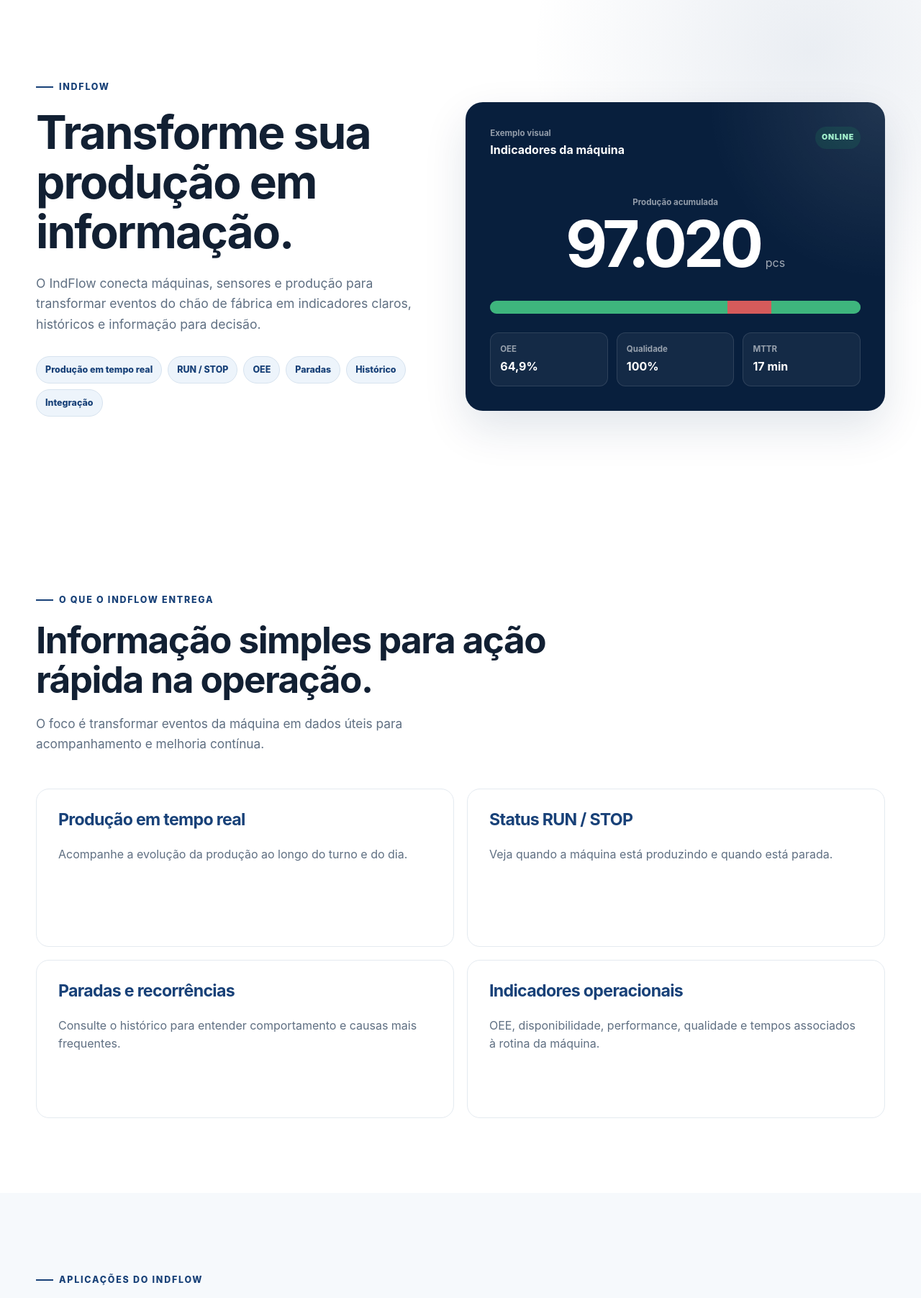
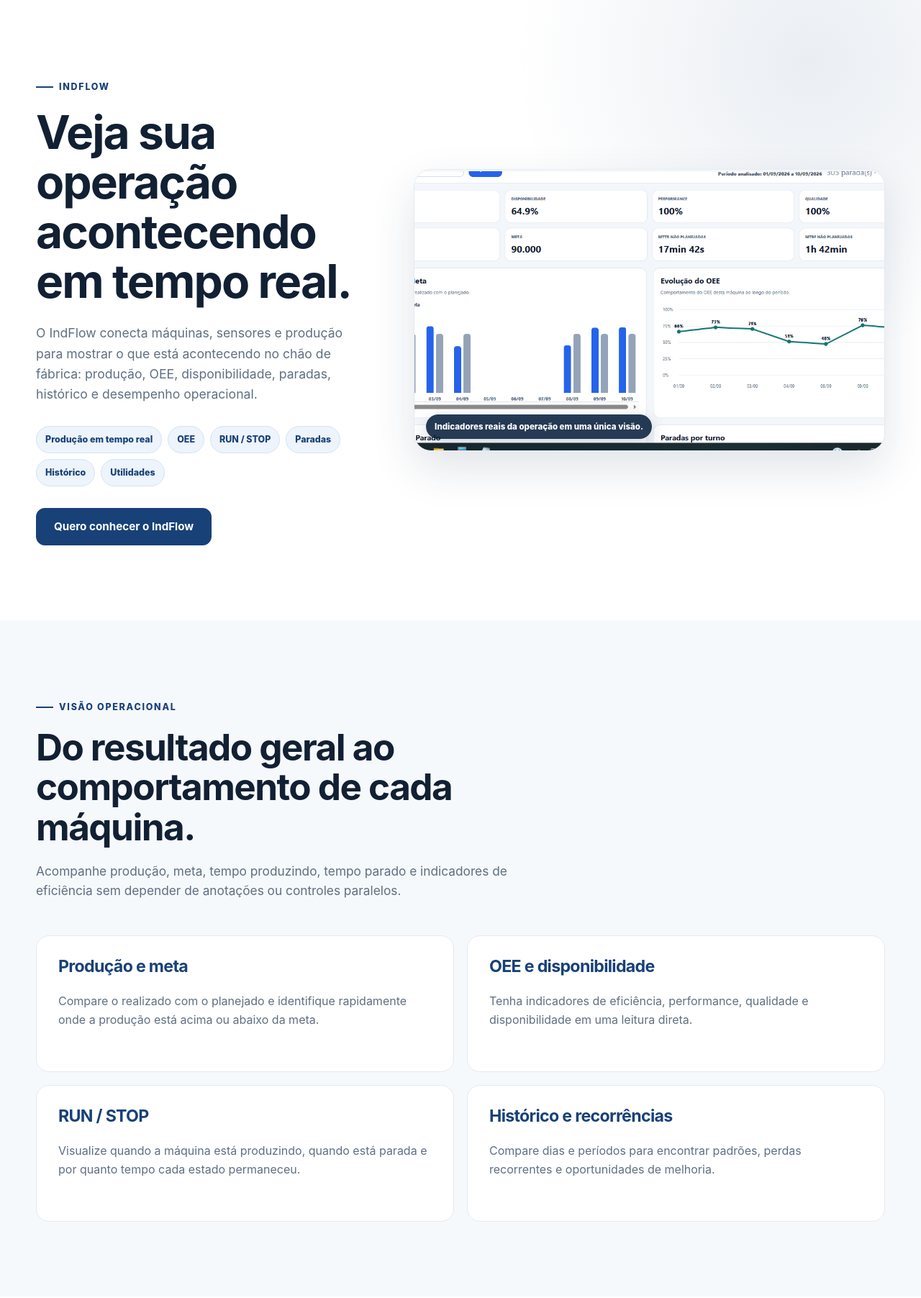
Before and after one commit to NettoSantana/NETTSAN_PORTAL, a Flask app: page /indflow in a window 1280 px wide. Shown: the part 79-1883 px from the top of the page at 72% size. Run offline with Flask 3, Linux system fonts and the light colour scheme.

Commit message:
Melhora pagina comercial do IndFlow com telas reais

```diff
--- a/static/css/site.css
+++ b/static/css/site.css
@@ -704,3 +704,110 @@ p { color:var(--muted); }
     .gestflow-real-preview-hero img { height: 330px; }
     .gestflow-real-preview figcaption { left: 12px; bottom: 12px; }
 }
+
+/* CAMINHO COMPLETO: C:\Users\vlula\OneDrive\Área de Trabalho\Projetos Backup\NETTSAN_PORTAL\static\css\site.css
+   DATA E HORA DO ULTIMO RECODE: 2026-09-11 05:35 -03:00
+   MOTIVO DA ALTERACAO: Exibir telas reais do IndFlow no portal comercial com enquadramento responsivo e hierarquia visual coerente com a identidade NETTSAN. */
+
+.indflow-hero { overflow: hidden; }
+.indflow-hero-grid { grid-template-columns: .82fr 1.18fr; }
+.indflow-product-section { overflow: hidden; }
+.indflow-section-copy { max-width: 720px; margin-bottom: 38px; }
+.indflow-section-copy > p { max-width: 680px; font-size: 1.06rem; }
+.indflow-section-copy-center { max-width: 780px; margin-inline: auto; text-align: center; }
+.indflow-section-copy-center .eyebrow { justify-content: center; }
+
+.indflow-product-shot {
+    position: relative;
+    margin: 0;
+    overflow: hidden;
+    border: 1px solid var(--line);
+    border-radius: 24px;
+    background: var(--white);
+    box-shadow: 0 24px 60px rgba(12,43,82,.13);
+}
+.indflow-product-shot img {
+    display: block;
+    width: 100%;
+    height: auto;
+    object-fit: contain;
+    background: #f3f6fa;
+}
+.indflow-product-shot figcaption {
+    position: absolute;
+    left: 16px;
+    bottom: 16px;
+    padding: 8px 12px;
+    border-radius: 999px;
+    color: var(--white);
+    background: rgba(8,31,61,.88);
+    font-size: .72rem;
+    font-weight: 800;
+    box-shadow: 0 8px 24px rgba(8,31,61,.18);
+}
+.indflow-product-shot-hero img { min-height: 390px; object-fit: cover; object-position: top center; }
+.indflow-product-shot-wide img { max-height: 720px; object-fit: contain; }
+.indflow-product-shot-detail img { min-height: 430px; object-fit: contain; }
+.indflow-product-shot-tall { max-height: 760px; }
+.indflow-product-shot-tall img { width: 100%; height: 760px; object-fit: cover; object-position: top center; }
+.indflow-product-shot-utilities img { max-height: 540px; }
+
+.indflow-split-real {
+    display: grid;
+    grid-template-columns: .78fr 1.22fr;
+    align-items: center;
+    gap: 64px;
+}
+.indflow-split-real .indflow-section-copy { margin-bottom: 0; }
+.indflow-split-reverse { grid-template-columns: .82fr 1.18fr; }
+.indflow-split-reverse .indflow-section-copy { order: 2; }
+.indflow-split-reverse .indflow-product-shot { order: 1; }
+
+.indflow-highlight-list { display: grid; gap: 10px; margin-top: 28px; }
+.indflow-highlight-list div {
+    padding: 17px 18px;
+    border: 1px solid var(--line);
+    border-radius: 14px;
+    background: var(--white);
+}
+.indflow-highlight-list strong,
+.indflow-highlight-list span { display: block; }
+.indflow-highlight-list strong { margin-bottom: 5px; color: var(--blue); }
+.indflow-highlight-list span { color: var(--muted); font-size: .9rem; }
+
+.indflow-feature-grid article { min-height: 190px; }
+
+@media (max-width: 1060px) {
+    .indflow-hero-grid,
+    .indflow-split-real,
+    .indflow-split-reverse { grid-template-columns: 1fr; }
+    .indflow-split-reverse .indflow-section-copy,
+    .indflow-split-reverse .indflow-product-shot { order: initial; }
+    .indflow-product-shot-hero img { min-height: 0; }
+    .indflow-product-shot-tall { max-height: 620px; }
+    .indflow-product-shot-tall img { height: 620px; }
+}
+
+@media (max-width: 620px) {
+    .indflow-section-copy { margin-bottom: 26px; }
+    .indflow-section-copy-center { text-align: left; }
+    .indflow-section-copy-center .eyebrow { justify-content: flex-start; }
+    .indflow-product-shot { border-radius: 17px; }
+    .indflow-product-shot figcaption {
+        position: static;
+        display: block;
+        border-radius: 0;
+        color: var(--muted);
+        background: var(--white);
+        box-shadow: none;
+    }
+    .indflow-product-shot-detail img,
+    .indflow-product-shot-tall img,
+    .indflow-product-shot-wide img,
+    .indflow-product-shot-utilities img {
+        min-height: 0;
+        height: auto;
+        max-height: none;
+        object-fit: contain;
+    }
+}
--- a/templates/indflow.html
+++ b/templates/indflow.html
@@ -1,142 +1,144 @@
 <!-- CAMINHO COMPLETO: C:\Users\vlula\OneDrive\Área de Trabalho\Projetos Backup\NETTSAN_PORTAL\templates\indflow.html -->
-<!-- DATA E HORA DO ULTIMO RECODE: 2026-09-10 22:45 -03:00 -->
-<!-- MOTIVO DA ALTERACAO: Substituir textos sobre estrutura da pagina por comunicacao comercial direcionada ao cliente. -->
+<!-- DATA E HORA DO ULTIMO RECODE: 2026-09-11 05:35 -03:00 -->
+<!-- MOTIVO DA ALTERACAO: Apresentar o IndFlow com telas reais de indicadores, historico, detalhe por hora, paradas e utilidades para demonstrar o produto ao cliente. -->
 {% extends "base.html" %}
 
 {% block title %}IndFlow | Monitoramento industrial da NETTSAN{% endblock %}
-{% block meta_description %}Conheça o IndFlow, solução da NETTSAN para monitoramento de máquinas, produção em tempo real, paradas e indicadores industriais.{% endblock %}
+{% block meta_description %}Conheça o IndFlow, solução da NETTSAN para monitoramento de máquinas, produção em tempo real, OEE, paradas, histórico e utilidades industriais.{% endblock %}
 
 {% block content %}
-<section class="page-hero section">
-    <div class="container page-hero-grid">
+<section class="page-hero section indflow-hero">
+    <div class="container page-hero-grid indflow-hero-grid">
         <div>
             <span class="eyebrow">IndFlow</span>
-            <h1>Transforme sua produção em informação.</h1>
-            <p>O IndFlow conecta máquinas, sensores e produção para transformar eventos do chão de fábrica em indicadores claros, históricos e informação para decisão.</p>
+            <h1>Veja sua operação acontecendo em tempo real.</h1>
+            <p>O IndFlow conecta máquinas, sensores e produção para mostrar o que está acontecendo no chão de fábrica: produção, OEE, disponibilidade, paradas, histórico e desempenho operacional.</p>
             <div class="chip-row">
                 <span>Produção em tempo real</span>
+                <span>OEE</span>
                 <span>RUN / STOP</span>
-                <span>OEE</span>
                 <span>Paradas</span>
                 <span>Histórico</span>
-                <span>Integração</span>
+                <span>Utilidades</span>
             </div>
+            <a class="button" href="{{ url_for('contato') }}">Quero conhecer o IndFlow</a>
         </div>
-        <div class="production-panel">
-            <div class="production-head">
-                <div>
-                    <small>Exemplo visual</small>
-                    <strong>Indicadores da máquina</strong>
-                </div>
-                <span class="live-pill">ONLINE</span>
-            </div>
-            <div class="production-value">
-                <small>Produção acumulada</small>
-                <strong>97.020</strong><span>pcs</span>
-            </div>
-            <div class="timeline">
-                <span class="run" style="width: 64%"></span>
-                <span class="stop" style="width: 12%"></span>
-                <span class="run" style="width: 24%"></span>
-            </div>
-            <div class="production-foot">
-                <div><small>OEE</small><strong>64,9%</strong></div>
-                <div><small>Qualidade</small><strong>100%</strong></div>
-                <div><small>MTTR</small><strong>17 min</strong></div>
-            </div>
-        </div>
+        <figure class="indflow-product-shot indflow-product-shot-hero">
+            <img src="{{ url_for('static', filename='img/indflow/indicadores.png') }}" alt="Tela real do IndFlow com indicadores de OEE, disponibilidade, performance, qualidade, produção e gráficos operacionais">
+            <figcaption>Indicadores reais da operação em uma única visão.</figcaption>
+        </figure>
     </div>
 </section>
 
-<section class="section">
+<section class="section section-soft">
     <div class="container">
         <div class="section-heading">
-            <span class="eyebrow">O que o IndFlow entrega</span>
-            <h2>Informação simples para ação rápida na operação.</h2>
-            <p>O foco é transformar eventos da máquina em dados úteis para acompanhamento e melhoria contínua.</p>
+            <span class="eyebrow">Visão operacional</span>
+            <h2>Do resultado geral ao comportamento de cada máquina.</h2>
+            <p>Acompanhe produção, meta, tempo produzindo, tempo parado e indicadores de eficiência sem depender de anotações ou controles paralelos.</p>
         </div>
-        <div class="feature-grid">
+        <div class="feature-grid indflow-feature-grid">
             <article>
-                <h3>Produção em tempo real</h3>
-                <p>Acompanhe a evolução da produção ao longo do turno e do dia.</p>
+                <h3>Produção e meta</h3>
+                <p>Compare o realizado com o planejado e identifique rapidamente onde a produção está acima ou abaixo da meta.</p>
             </article>
             <article>
-                <h3>Status RUN / STOP</h3>
-                <p>Veja quando a máquina está produzindo e quando está parada.</p>
+                <h3>OEE e disponibilidade</h3>
+                <p>Tenha indicadores de eficiência, performance, qualidade e disponibilidade em uma leitura direta.</p>
             </article>
             <article>
-                <h3>Paradas e recorrências</h3>
-                <p>Consulte o histórico para entender comportamento e causas mais frequentes.</p>
+                <h3>RUN / STOP</h3>
+                <p>Visualize quando a máquina está produzindo, quando está parada e por quanto tempo cada estado permaneceu.</p>
             </article>
             <article>
-                <h3>Indicadores operacionais</h3>
-                <p>OEE, disponibilidade, performance, qualidade e tempos associados à rotina da máquina.</p>
+                <h3>Histórico e recorrências</h3>
+                <p>Compare dias e períodos para encontrar padrões, perdas recorrentes e oportunidades de melhoria.</p>
             </article>
         </div>
     </div>
 </section>
 
-<section class="section section-soft" id="cases">
+<section class="section indflow-product-section">
     <div class="container">
-        <div class="section-heading">
-            <span class="eyebrow">Aplicações do IndFlow</span>
-            <h2>Monitoramento industrial aplicado à rotina da fábrica.</h2>
-            <p>Da coleta de sinais aos indicadores de produção, o IndFlow integra dados da operação para apoiar acompanhamento, análise e melhoria contínua.</p>
+        <div class="indflow-section-copy">
+            <span class="eyebrow">Histórico operacional</span>
+            <h2>Entenda o que aconteceu em cada turno.</h2>
+            <p>Consulte a produção por dia, tempo produzindo, tempo parado, ordens de produção e quantidade de paradas. O histórico transforma o que aconteceu na máquina em uma base clara para análise.</p>
         </div>
-        <div class="mini-case-grid">
-            <article class="mini-case-card">
-                <span class="solution-number">01</span>
-                <h3>Monitoramento de máquina</h3>
-                <p>Contagem de ciclos, produção por pulso, leitura de estado e acompanhamento do comportamento da máquina.</p>
-                <ul class="bullet-list">
-                    <li>Integração com sensores</li>
-                    <li>Coleta automática</li>
-                    <li>Visão em tempo real</li>
-                </ul>
-            </article>
-            <article class="mini-case-card">
-                <span class="solution-number">02</span>
-                <h3>OEE, paradas e análise operacional</h3>
-                <p>Indicadores para comparar meta, produção, disponibilidade e evolução da eficiência ao longo do período.</p>
-                <ul class="bullet-list">
-                    <li>OEE e disponibilidade</li>
-                    <li>Paradas planejadas e não planejadas</li>
-                    <li>Histórico para tomada de decisão</li>
-                </ul>
-            </article>
-            <article class="mini-case-card">
-                <span class="solution-number">03</span>
-                <h3>Aplicações industriais conectadas</h3>
-                <p>Controle de acesso a máquinas, monitoramento remoto, utilidades e outras integrações ligadas à operação industrial.</p>
-                <ul class="bullet-list">
-                    <li>RFID e lógica de autorização</li>
-                    <li>Monitoramento de equipamentos</li>
-                    <li>Base para manutenção e expansão futura</li>
-                </ul>
-            </article>
-        </div>
+        <figure class="indflow-product-shot indflow-product-shot-wide">
+            <img src="{{ url_for('static', filename='img/indflow/historico.png') }}" alt="Tela real do histórico operacional do IndFlow com produção, tempo produzindo, tempo parado, OPs e paradas por dia">
+            <figcaption>Histórico operacional por período e por máquina.</figcaption>
+        </figure>
     </div>
 </section>
 
-<section class="section">
-    <div class="container showcase-grid">
-        <div class="showcase-copy">
-            <span class="eyebrow">Leitura da operação</span>
-            <h2>Da máquina ao gestor, em uma linha simples de informação.</h2>
-            <p>O IndFlow liga os eventos da máquina à leitura operacional. Isso melhora a percepção do que está acontecendo no chão de fábrica e cria uma base melhor para gestão e manutenção.</p>
+<section class="section section-soft indflow-product-section">
+    <div class="container indflow-split-real">
+        <div class="indflow-section-copy">
+            <span class="eyebrow">Detalhe por hora</span>
+            <h2>Do resultado do dia ao detalhe de cada hora.</h2>
+            <p>Abra um dia e veja exatamente como a operação se comportou hora a hora. A linha do tempo deixa visível quando a máquina produziu, quando parou e quantas interrupções aconteceram em cada intervalo.</p>
             <div class="metric-list">
-                <div><strong>Máquina</strong><span>Sensores, sinais e eventos do equipamento.</span></div>
-                <div><strong>Coleta</strong><span>Leitura, tratamento e envio da informação.</span></div>
-                <div><strong>Painel</strong><span>Indicadores visuais simples para a rotina.</span></div>
-                <div><strong>Ação</strong><span>Melhor resposta operacional com base em dados.</span></div>
+                <div><strong>Produção</strong><span>Quantidade realizada em cada faixa de horário.</span></div>
+                <div><strong>Meta</strong><span>Referência planejada para comparação direta.</span></div>
+                <div><strong>Produzindo</strong><span>Tempo acumulado em estado RUN.</span></div>
+                <div><strong>Parado</strong><span>Tempo acumulado em estado STOP.</span></div>
             </div>
-            <a class="button" href="{{ url_for('contato') }}">Falar sobre IndFlow</a>
         </div>
-        <div class="stat-grid">
-            <article class="stat-card"><small>Visão</small><strong>Tempo real</strong><span>Acompanhe o agora da operação.</span></article>
-            <article class="stat-card"><small>Visão</small><strong>Histórico</strong><span>Compare períodos e recorrências.</span></article>
-            <article class="stat-card"><small>Visão</small><strong>Meta</strong><span>Produção versus planejado.</span></article>
-            <article class="stat-card"><small>Visão</small><strong>Suporte</strong><span>Base para evolução e integração.</span></article>
+        <figure class="indflow-product-shot indflow-product-shot-detail">
+            <img src="{{ url_for('static', filename='img/indflow/detalhe-dia.png') }}" alt="Detalhe real de um dia no IndFlow com produção, meta, tempo produzindo, tempo parado e linha do tempo por hora">
+            <figcaption>Linha do tempo operacional por hora.</figcaption>
+        </figure>
+    </div>
+</section>
+
+<section class="section indflow-product-section">
+    <div class="container indflow-split-real indflow-split-reverse">
+        <div class="indflow-section-copy">
+            <span class="eyebrow">Gestão de paradas</span>
+            <h2>Descubra onde o tempo da produção está sendo perdido.</h2>
+            <p>O IndFlow registra as paradas detectadas automaticamente e permite classificar cada ocorrência. Isso ajuda a separar pequenas interrupções de eventos relevantes e enxergar causas recorrentes.</p>
+            <div class="indflow-highlight-list">
+                <div><strong>Detecção automática</strong><span>As ocorrências vêm diretamente do comportamento RUN / STOP da máquina.</span></div>
+                <div><strong>Classificação</strong><span>Associe o motivo da parada sem alterar a telemetria original.</span></div>
+                <div><strong>Tempo acumulado</strong><span>Veja quanto tempo foi perdido e onde estão as maiores oportunidades.</span></div>
+            </div>
+        </div>
+        <figure class="indflow-product-shot indflow-product-shot-tall">
+            <img src="{{ url_for('static', filename='img/indflow/paradas.png') }}" alt="Tela real do IndFlow para análise e classificação das paradas detectadas">
+            <figcaption>Paradas detectadas, duração e classificação.</figcaption>
+        </figure>
+    </div>
+</section>
+
+<section class="section section-soft indflow-product-section">
+    <div class="container">
+        <div class="indflow-section-copy indflow-section-copy-center">
+            <span class="eyebrow">Utilidades industriais</span>
+            <h2>Produção e infraestrutura no mesmo ambiente.</h2>
+            <p>Além das máquinas de produção, o IndFlow pode concentrar o acompanhamento das utilidades que sustentam a operação, como ar comprimido, energia e geradores.</p>
+        </div>
+        <figure class="indflow-product-shot indflow-product-shot-wide indflow-product-shot-utilities">
+            <img src="{{ url_for('static', filename='img/indflow/utilidades.png') }}" alt="Tela real de utilidades do IndFlow com acompanhamento de ar comprimido e energia ou gerador">
+            <figcaption>Visão de utilidades integradas à operação industrial.</figcaption>
+        </figure>
+    </div>
+</section>
+
+<section class="section section-blue">
+    <div class="container split-section">
+        <div>
+            <span class="eyebrow eyebrow-light">Da máquina à decisão</span>
+            <h2>Informação útil para agir melhor.</h2>
+        </div>
+        <div class="split-copy">
+            <p>O IndFlow transforma sinais da máquina em informação operacional para quem precisa acompanhar, analisar e melhorar a produção.</p>
+            <div class="pillar-grid">
+                <div><strong>Máquina</strong><span>Sinais, sensores e eventos do equipamento.</span></div>
+                <div><strong>Coleta</strong><span>Leitura automática da operação.</span></div>
+                <div><strong>Análise</strong><span>Histórico, OEE, paradas e indicadores.</span></div>
+                <div><strong>Ação</strong><span>Base para decisões e melhoria contínua.</span></div>
+            </div>
         </div>
     </div>
 </section>
@@ -145,8 +147,8 @@
     <div class="container final-cta-inner">
         <div>
             <span class="eyebrow eyebrow-light">IndFlow</span>
-            <h2>Quer enxergar melhor a sua produção?</h2>
-            <p>Apresente o processo e avaliamos por onde o monitoramento pode começar.</p>
+            <h2>Quer enxergar sua operação em tempo real?</h2>
+            <p>Mostre sua máquina e seu processo. A NETTSAN avalia onde o monitoramento pode começar e como o IndFlow pode crescer com a operação.</p>
         </div>
         <a class="button button-white" href="{{ url_for('contato') }}">Falar sobre IndFlow</a>
     </div>
```
Also changed, not shown: static/img/indflow/detalhe-dia.png (added), static/img/indflow/historico.png (added), static/img/indflow/indicadores.png (added), static/img/indflow/paradas.png (added), static/img/indflow/utilidades.png (added).
